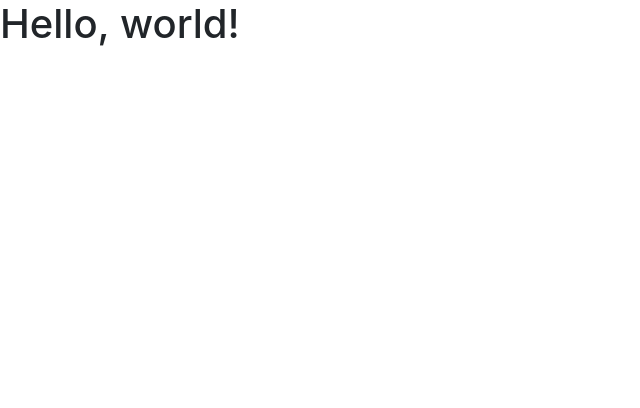
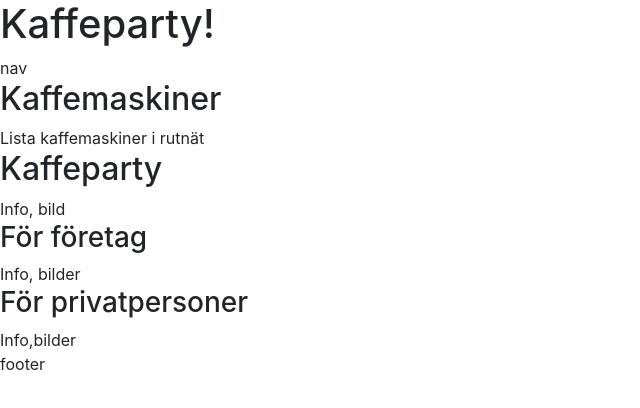
Before and after one commit to tgranat/Exercise8, a plain HTML site: page produkter.html in a window 1280 px wide. Shown: the whole page, without its empty margins (0-640 px from the left). Drawn offline with nearby package versions, Linux system fonts and the light colour scheme.

Commit message:
Mera stubbar

```diff
--- a/produkter.html
+++ b/produkter.html
@@ -8,10 +8,31 @@
     <!-- Bootstrap CSS -->
     <link rel="stylesheet" href="https://stackpath.bootstrapcdn.com/bootstrap/4.5.2/css/bootstrap.min.css" integrity="sha384-JcKb8q3iqJ61gNV9KGb8thSsNjpSL0n8PARn9HuZOnIxN0hoP+VmmDGMN5t9UJ0Z" crossorigin="anonymous">
 
-    <title>Hello, world!</title>
+    <title>Kaffeparty! Produkter</title>
     </head>
     <body>
-    <h1>Hello, world!</h1>
+      <div class=page-header>
+        <h1>Kaffeparty!</h1>
+
+      </div>
+
+      nav
+
+      <h2>Kaffemaskiner</h2>
+      Lista kaffemaskiner i rutnät
+
+      <h2>Kaffeparty</h2>
+      Info, bild
+      <h3>För företag</h3>
+      Info, bilder
+      <h3>För privatpersoner</h3>
+      Info,bilder
+
+
+
+      <footer>footer</footer>
+
+
 
       <!-- Optional JavaScript -->
       <!-- jQuery first, then Popper.js, then Bootstrap JS -->
```
Also changed, not shown: index.html (+4 -6 lines), omoss.html (+14 -2 lines). Lines whose indentation alone changed are shown as unchanged.
